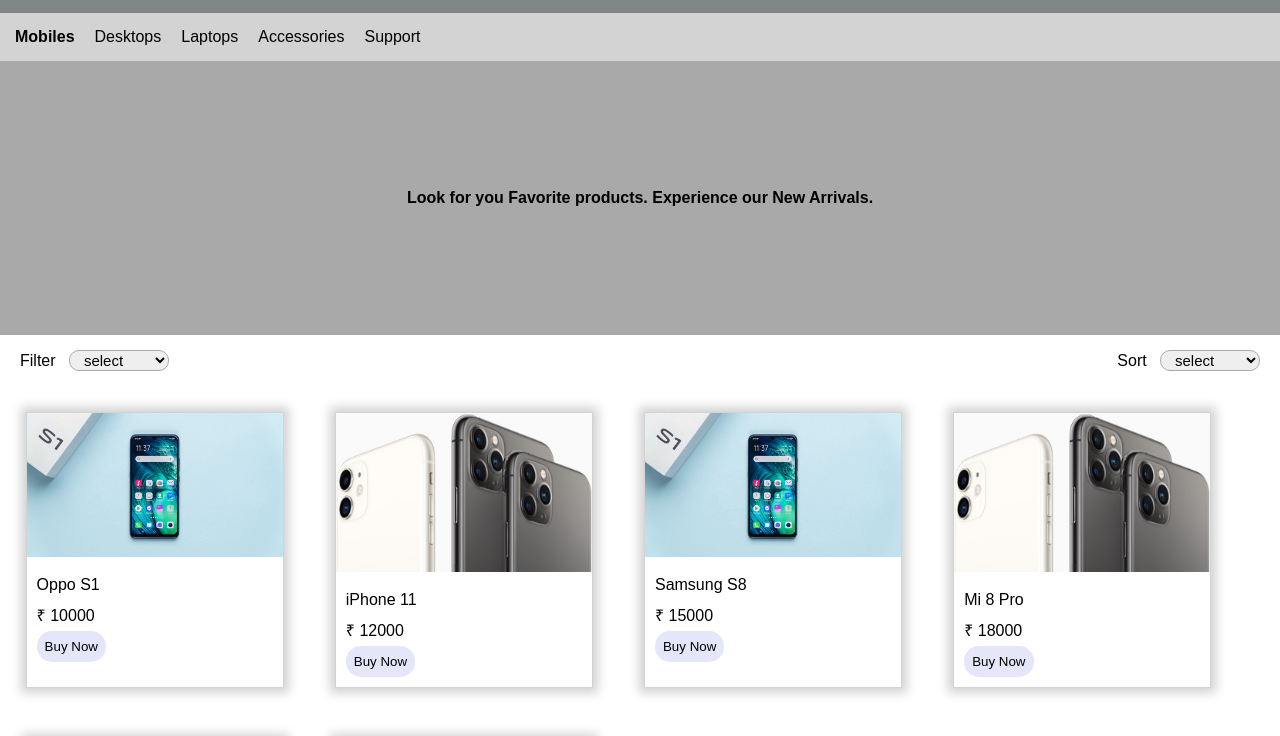
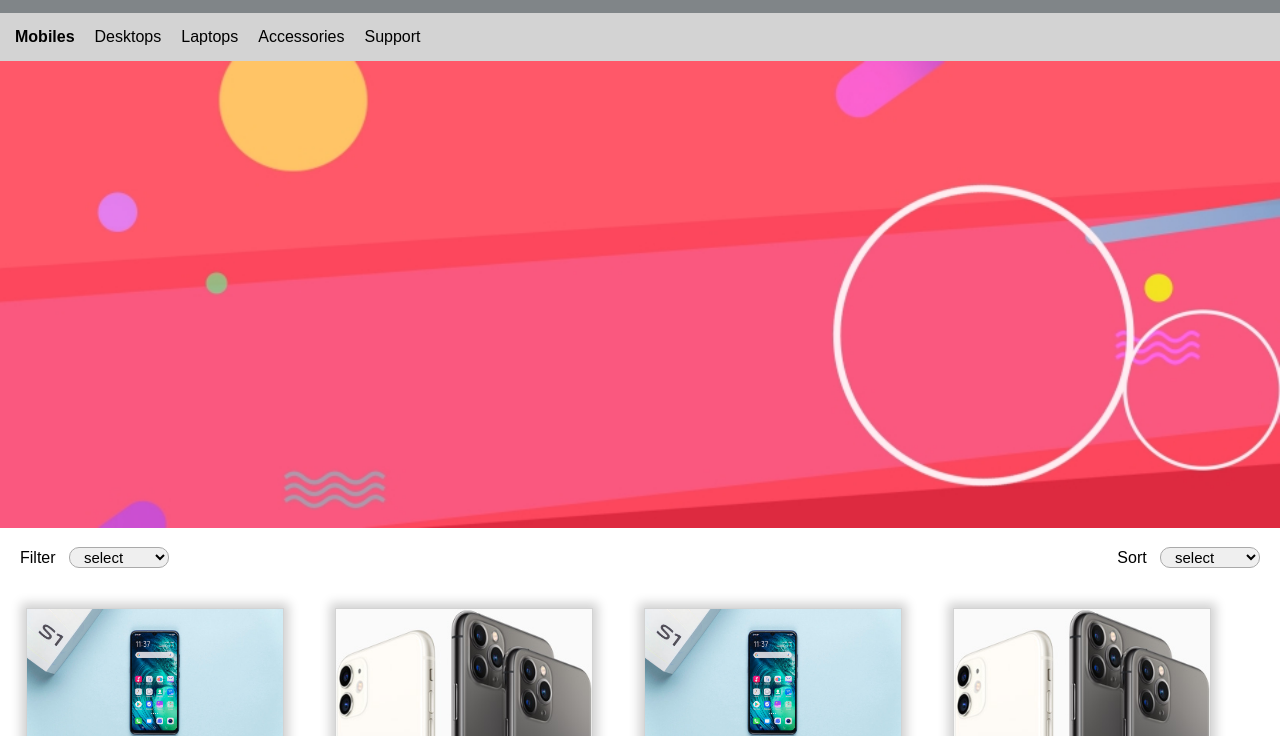
Before and after one commit to saravanan-mohan/webmodule, a website: page index.html in a window 1280 px wide. Shown: the part 54-790 px from the top of the page. Drawn offline with Linux system fonts and the light colour scheme.

Commit message:
changes for banner image

```diff
--- a/css/index.css
+++ b/css/index.css
@@ -33,13 +33,6 @@
 header h1 {
     padding: 15px;
     margin: 0;
-}
-
-.banner {
-    text-align: center;
-    padding: 10%;
-    font-weight: bold;
-    background-color: darkgray;
 }
 
 .secondary {
@@ -137,10 +130,6 @@
         display: inline-block;
     }
 
-    .banner {
-        padding: 15%;
-    }
-
     .expand-button {
         display: inline-block;
     }
--- a/index.html
+++ b/index.html
@@ -36,8 +36,7 @@
         </div>
         <section class='banner-conatainer'>
             <div class='banner'>
-                Look for you Favorite products.
-                Experience our New Arrivals.
+                <img src="./images/shop.jpg">
             </div>
         </section>
         <section>
```
